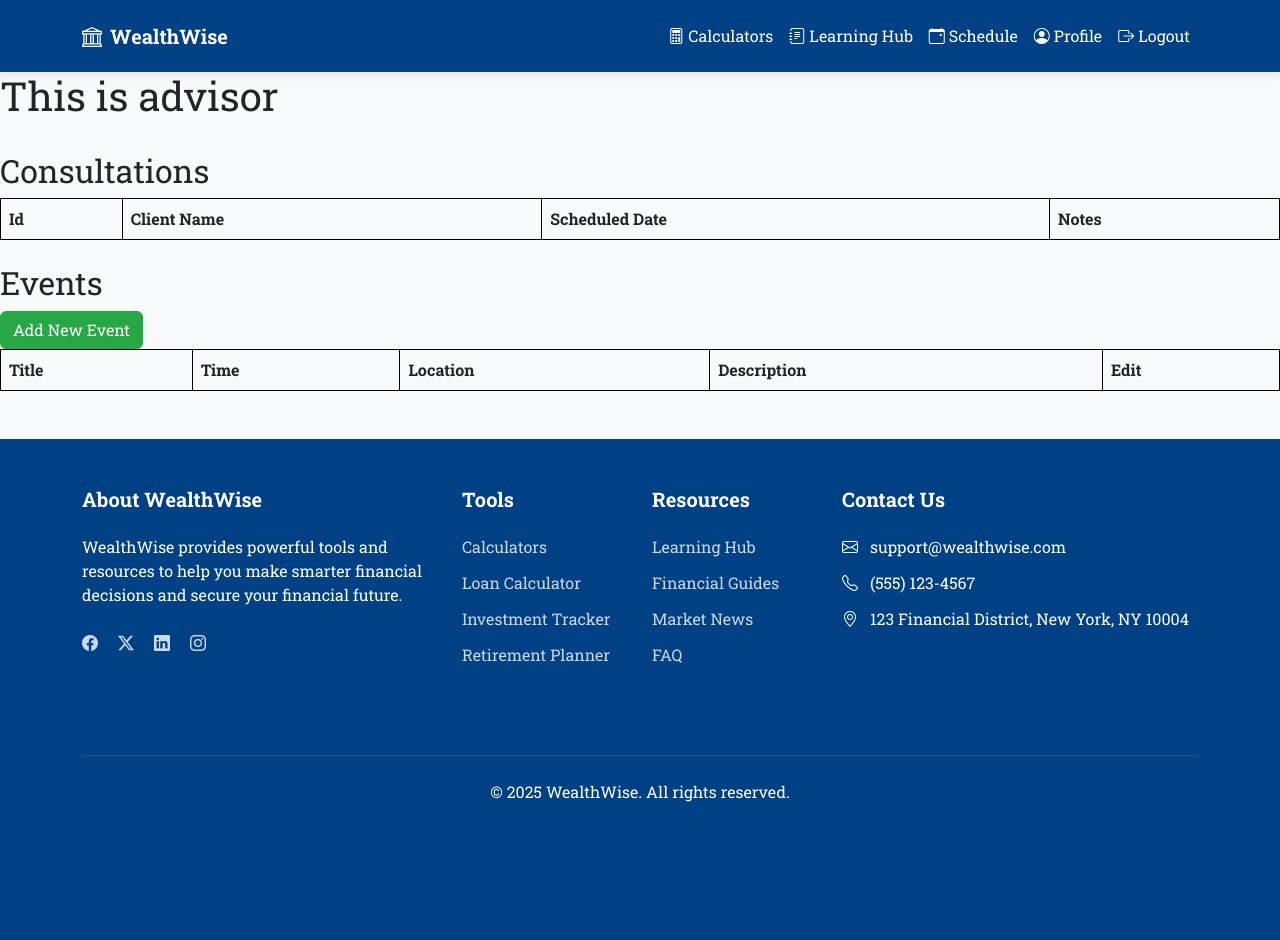
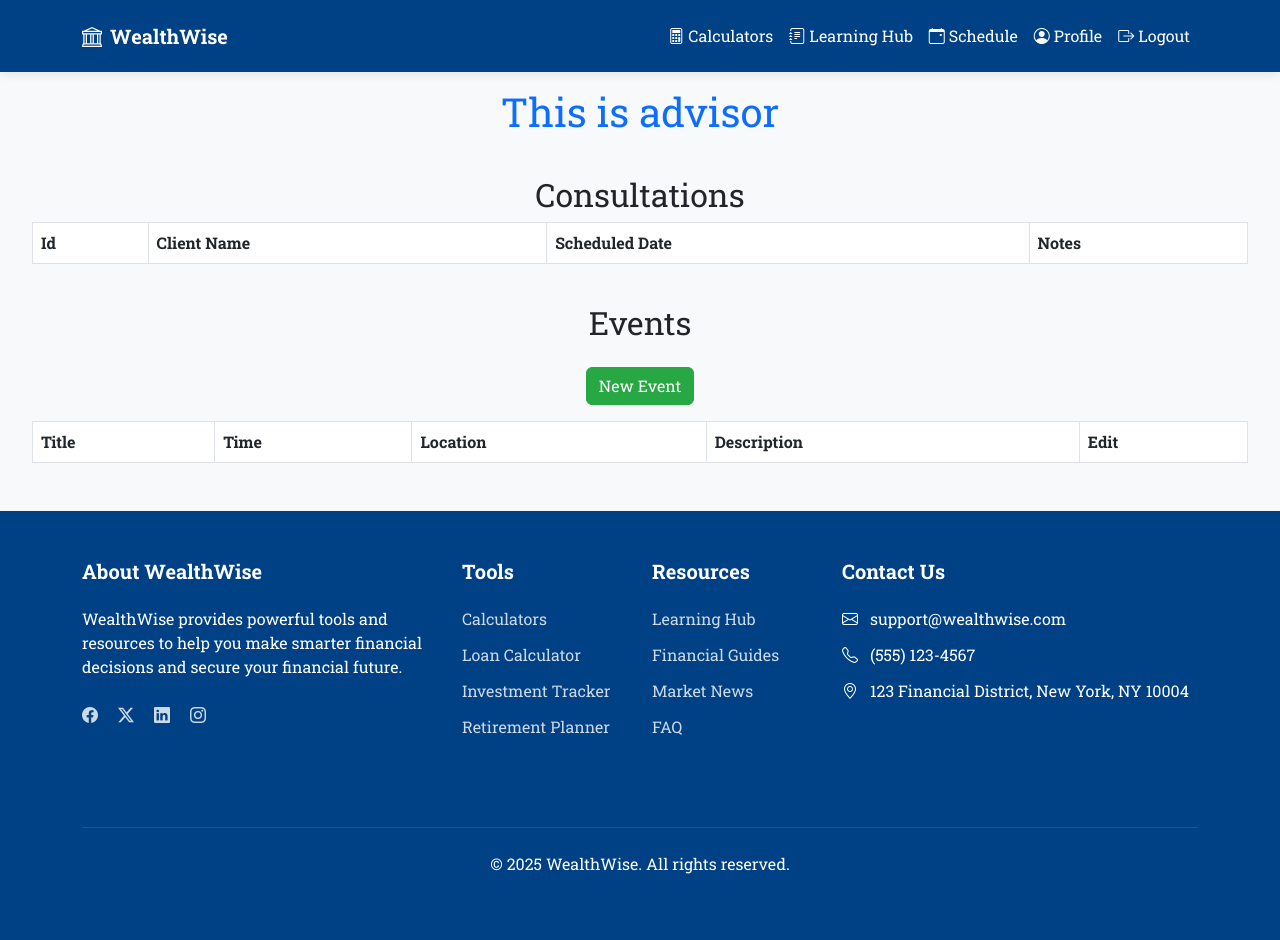
Before and after one commit to jakujobi/wealthwise, a Django app: page /schedule/view/ in a window 1280 px wide. Before the commit the page ends 802 px from the top, so only its background shows below. Run offline with Django 5.2, Linux system fonts and the light colour scheme; the visitor is signed in with stand-in values (Sample User, id 1); data that the repository does not hold is empty.

Commit message:
Refactor advisor schedule view for improved styling and functionality; filter events by future dates and update event detail form handling.

```diff
--- a/schedule/templates/scheduleView_advisor.html
+++ b/schedule/templates/scheduleView_advisor.html
@@ -2,34 +2,22 @@
 {% load static %}
 {% block content %}
 
-<style>
-    table {
-        width: 100%;
-        border-collapse: collapse;
-    }
-    th, td {
-        border: 1px solid black;
-        padding: 8px;
-        text-align: left;
-    }
-</style>
-
-<h1>This is advisor</h1>
+<h1 class="text-primary text-center" style="margin: 1rem">This is advisor</h1>
 {% if profile %}
-<h3>Username: {{profile.first_name}}</h3>
+<h3 class="text-center">Name: {{profile.first_name}}</h3>
 {% endif %}
 
 <br>
 
 {% if message %}
-<div style="background-color: rgba(161, 228, 161, 0.6); padding: 10px; border-radius: 5px; color: black;">
+<div class="alert alert-success text-center">
     {{ message }}
 </div>
 {% endif %}
 
-<h2>Consultations</h2>
-<table>
-    <thead>
+<h2 class="text-center">Consultations</h2>
+<table class="table table-bordered table-striped mx-auto" style="width: 95%;">
+    <thead class="thead-dark">
         <tr>
             <th>Id</th>
             <th>Client Name</th>
@@ -50,12 +38,15 @@
 </table>
 
 <br>
-<div class="events-header">
-    <h2>Events</h2>
-    <button class="btn btn-primary" onclick="location.href='{% url 'createEvent' %}'">Add New Event</button>
+
+<h2 class="text-center">Events</h2>
+
+<div class="text-right" style="margin-inline: auto; max-width: fit-content; padding: 1rem;">
+    <button class="btn btn-primary" onclick="location.href='{% url 'createEvent' %}'">New Event</button>
 </div>
-<table>
-    <thead>
+
+<table class="table table-bordered table-striped mx-auto" style="width: 95%;">
+    <thead class="thead-dark">
         <tr>
             <th>Title</th>
             <th>Time</th>
@@ -71,7 +62,11 @@
             <td>{{ event.event_start_timestamp }} to {{ event.event_end_timestamp }}</td>
             <td>{{ event.location }}</td>
             <td>{{ event.description }}</td>
-            <td style="text-align: right;"><a href="{% url "eventDetail" event %}"><img src="{% static 'edit_icon.png' %}" alt="Edit" style="width:20px;height:20px;"></a></td>
+            <td class="text-right">
+                <a href="{% url "eventDetail" event %}">
+                    <img src="{% static 'images/edit_icon.svg' %}" alt="Edit" style="width:20px;height:20px;">
+                </a>
+            </td>
         </tr>
         {% endfor %}
     </tbody>
--- a/schedule/views.py
+++ b/schedule/views.py
@@ -5,6 +5,7 @@
 from users.models import Profile, Advisor
 from .forms import *
 from logging import getLogger
+from django.utils.timezone import now
 
 logger = getLogger(__name__)
 
@@ -86,7 +87,7 @@
         if userTypeRequested == userType['advisor']:
             profile = Profile.objects.get(user=user)
             advisor = Advisor.objects.get(user_id=profile)
-            events = Event.objects.filter(user_id=profile)
+            events = Event.objects.filter(user_id=profile, event_start_timestamp__gte=now())
             consultation = Consultation.objects.filter(advisor_id=advisor)
 
             # combine events and consultation into one list
@@ -99,16 +100,16 @@
             return myEvents, myConsultation
 
         elif userTypeRequested == userType['admin']:
-            events = Event.objects.all()
-            consultation = Consultation.objects.all()
+            events = Event.objects.filter(event_start_timestamp__gte=now())
+            consultation = Consultation.objects.filter()
             return events, consultation
 
         # TODO: Implement user view
         # elif userTypeRequested == userType['user']:
         #     profile = Profile.objects.get(user=user)
 
-        #     events = Event.objects.filter(user_id=profile)
-        #     consultation = Consultation.objects.all()
+        #     events = Event.objects.filter(user_id=profile, event_start_timestamp__gte=now())
+        #     consultation = Consultation.objects.filter(schedule_date_timestamp__gte=now())
         #     return events, consultation
 
         else:
@@ -195,7 +196,14 @@
         event = None
 
     if request.method == "GET":
-        return render(request, 'Advisor/eventDetails.html', {'event': event})
+        form = EventForm(initial={
+            'title': event.title,
+            'description': event.description,
+            'location': event.location,
+            'event_start_timestamp': event.event_start_timestamp,
+            'event_end_timestamp': event.event_end_timestamp
+        })
+        return render(request, 'Advisor/eventDetails.html', {'event': event, 'form': form})
 
     if request.method == 'POST':
         form = EventForm(request.POST)
@@ -248,5 +256,5 @@
         event = Event.objects.get(event_id=eventId)
         event.delete()
         return redirect('view', message="Event deleted successfully.")
-    except Event.DoesNotExist:
-        return render(request, 'view.html', {'message': "Something wrong. Event does not exist. It may be already deleted."})
+    except Exception as e:
+        return redirect('view.html', message= "Something wrong. Event does not exist. It may be already deleted.")
```
Also changed, not shown: static/images/edit_icon.svg (added).
